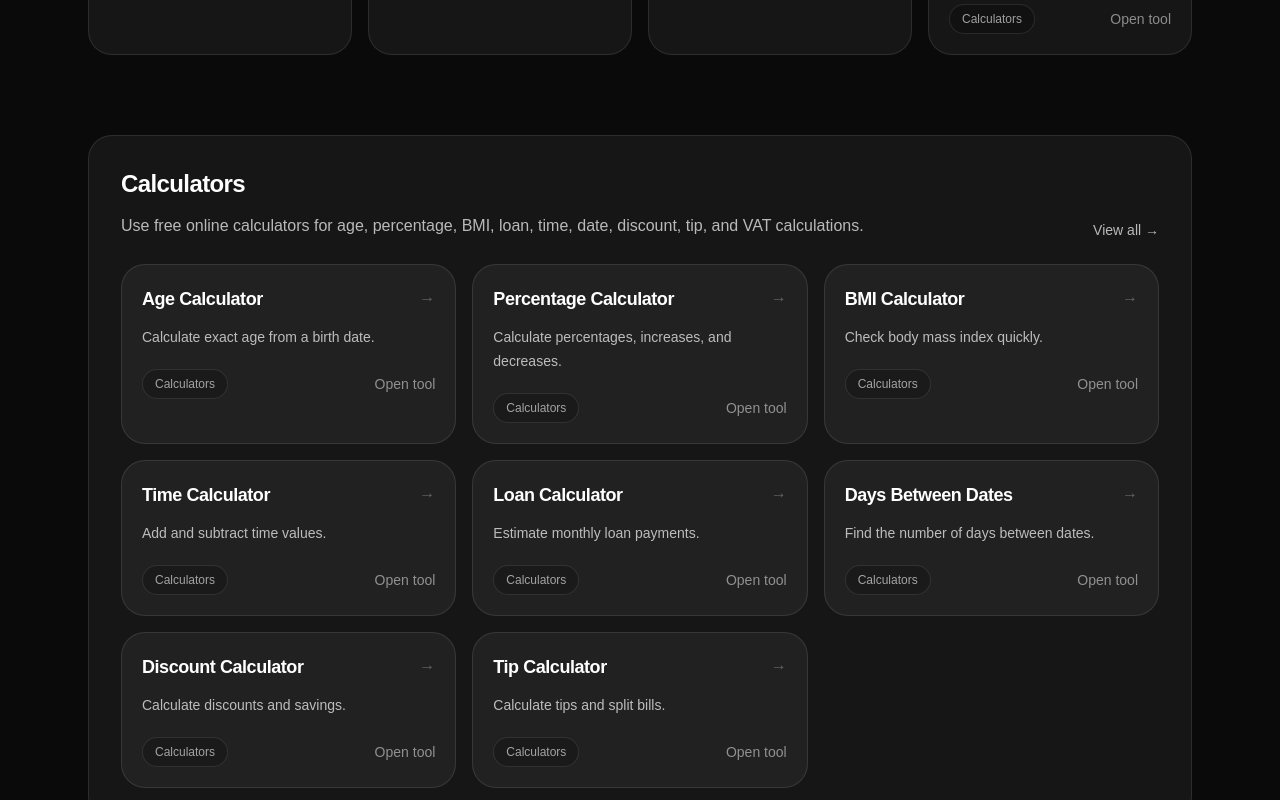
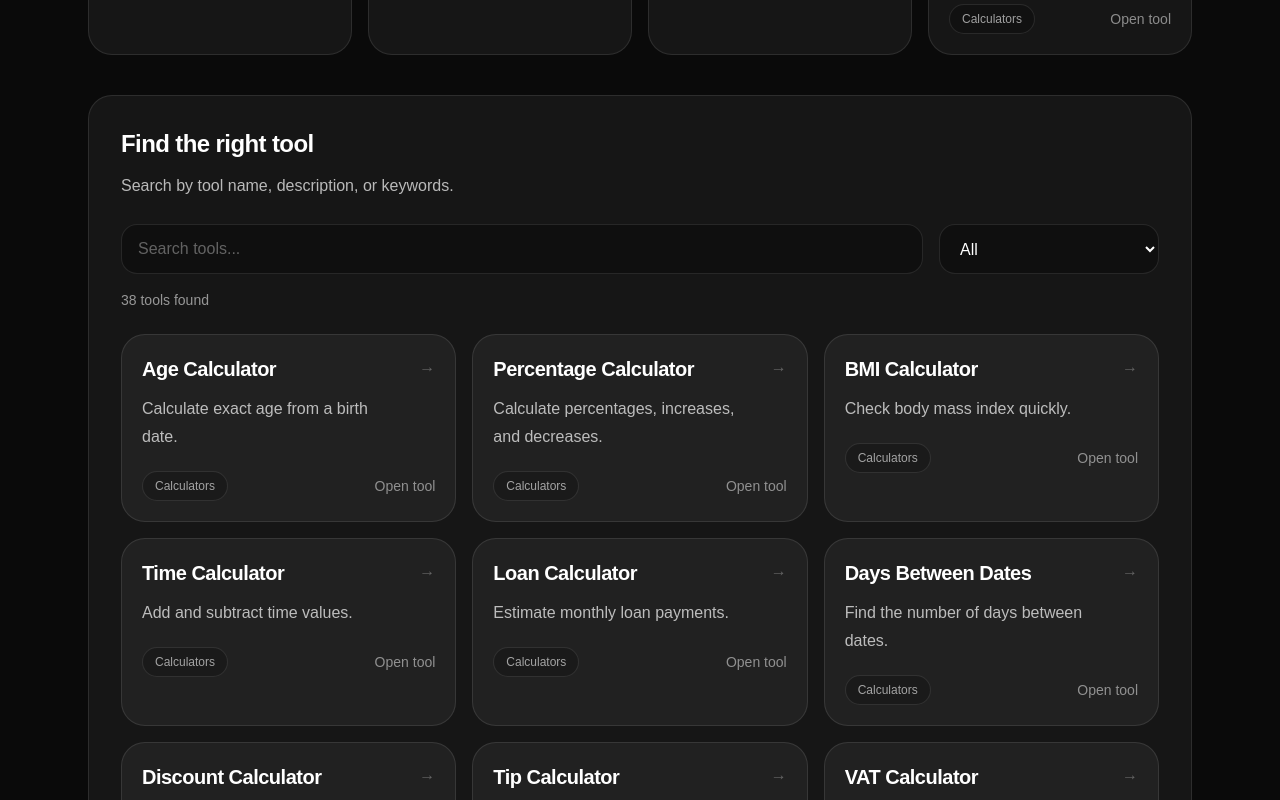
Before and after one commit to spacekjk/tool-nova-site, a Next.js app: page / in a window 1280 px wide. Shown: the part 940-1740 px from the top of the page. Built offline with nearby package versions, Linux system fonts and the light colour scheme.

Commit message:
toolsearch add

```diff
--- a/app/page.tsx
+++ b/app/page.tsx
@@ -1,14 +1,17 @@
 import Link from "next/link";
 import CategorySection from "@/components/CategorySection";
 import ToolGrid from "@/components/ToolGrid";
+import ToolSearch from "@/components/ToolSearch";
 import {
   getFeaturedTools,
   getHomeCategorySections,
+  getPublishedTools,
 } from "@/lib/tools";
 
 export default function HomePage() {
   const featuredTools = getFeaturedTools(8);
   const sections = getHomeCategorySections();
+  const publishedTools = getPublishedTools();
 
   return (
     <main className="min-h-screen bg-neutral-950 text-white">
@@ -39,10 +42,16 @@ export default function HomePage() {
 
         <section className="mt-16">
           <div className="mb-6 flex items-center justify-between">
-            <h2 className="text-2xl font-semibold text-white">Featured Tools</h2>
+            <h2 className="text-2xl font-semibold text-white">
+              Featured Tools
+            </h2>
           </div>
 
           <ToolGrid tools={featuredTools} columns="4" />
+        </section>
+
+        <section className="mt-10">
+          <ToolSearch tools={publishedTools} />
         </section>
 
         <div className="mt-20 space-y-10">
--- /dev/null
+++ b/components/ToolSearch.tsx
@@ -0,0 +1,105 @@
+"use client";
+
+import { useMemo, useState } from "react";
+import ToolGrid from "@/components/ToolGrid";
+import type { ToolCategory, ToolItem } from "@/lib/tools";
+
+type ToolSearchProps = {
+  tools: ToolItem[];
+};
+
+const CATEGORY_OPTIONS: Array<{ label: string; value: "all" | ToolCategory }> = [
+  { label: "All", value: "all" },
+  { label: "Calculators", value: "calculators" },
+  { label: "Text Tools", value: "text-tools" },
+  { label: "Generators", value: "generators" },
+  { label: "Converters", value: "converters" },
+];
+
+function normalize(text: string) {
+  return text.toLowerCase().trim();
+}
+
+export default function ToolSearch({ tools }: ToolSearchProps) {
+  const [query, setQuery] = useState("");
+  const [category, setCategory] = useState<"all" | ToolCategory>("all");
+
+  const filteredTools = useMemo(() => {
+    const q = normalize(query);
+
+    return tools.filter((tool) => {
+      const matchesCategory = category === "all" || tool.category === category;
+
+      if (!matchesCategory) return false;
+      if (!q) return true;
+
+      const haystack = [
+        tool.name,
+        tool.title,
+        tool.description,
+        tool.shortDescription ?? "",
+        ...(tool.keywords ?? []),
+      ]
+        .join(" ")
+        .toLowerCase();
+
+      return haystack.includes(q);
+    });
+  }, [tools, query, category]);
+
+  return (
+    <section className="rounded-3xl border border-white/10 bg-white/5 p-6 sm:p-8">
+      <div className="max-w-3xl">
+        <h2 className="text-2xl font-semibold tracking-tight text-white">
+          Find the right tool
+        </h2>
+        <p className="mt-3 text-base leading-7 text-white/70">
+          Search by tool name, description, or keywords.
+        </p>
+      </div>
+
+      <div className="mt-6 grid gap-4 md:grid-cols-[1fr_220px]">
+        <input
+          value={query}
+          onChange={(e) => setQuery(e.target.value)}
+          placeholder="Search tools..."
+          className="w-full rounded-2xl border border-white/10 bg-black/30 px-4 py-3 text-white outline-none transition placeholder:text-white/35 focus:border-white/25"
+        />
+
+        <select
+          value={category}
+          onChange={(e) => setCategory(e.target.value as "all" | ToolCategory)}
+          className="w-full rounded-2xl border border-white/10 bg-black/30 px-4 py-3 text-white outline-none transition focus:border-white/25"
+        >
+          {CATEGORY_OPTIONS.map((option) => (
+            <option key={option.value} value={option.value} className="bg-neutral-900">
+              {option.label}
+            </option>
+          ))}
+        </select>
+      </div>
+
+      <div className="mt-4 flex items-center justify-between gap-3">
+        <p className="text-sm text-white/55">
+          {filteredTools.length.toLocaleString()} tools found
+        </p>
+
+        {(query || category !== "all") && (
+          <button
+            onClick={() => {
+              setQuery("");
+              setCategory("all");
+            }}
+            className="rounded-xl border border-white/10 px-4 py-2 text-sm text-white/75 transition hover:bg-black/30 hover:text-white"
+          >
+            Clear filters
+          </button>
+        )}
+      </div>
+
+      <div className="mt-6">
+        <ToolGrid tools={filteredTools} columns="3" />
+      </div>
+    </section>
+  );
+}
```
